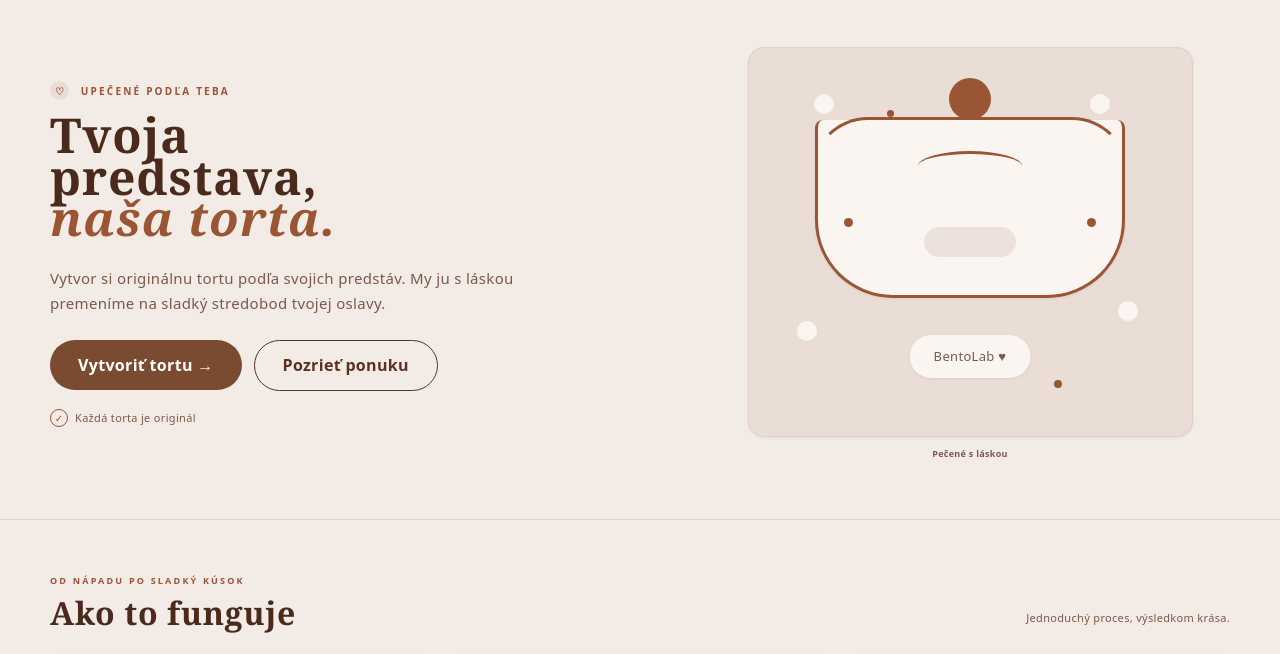
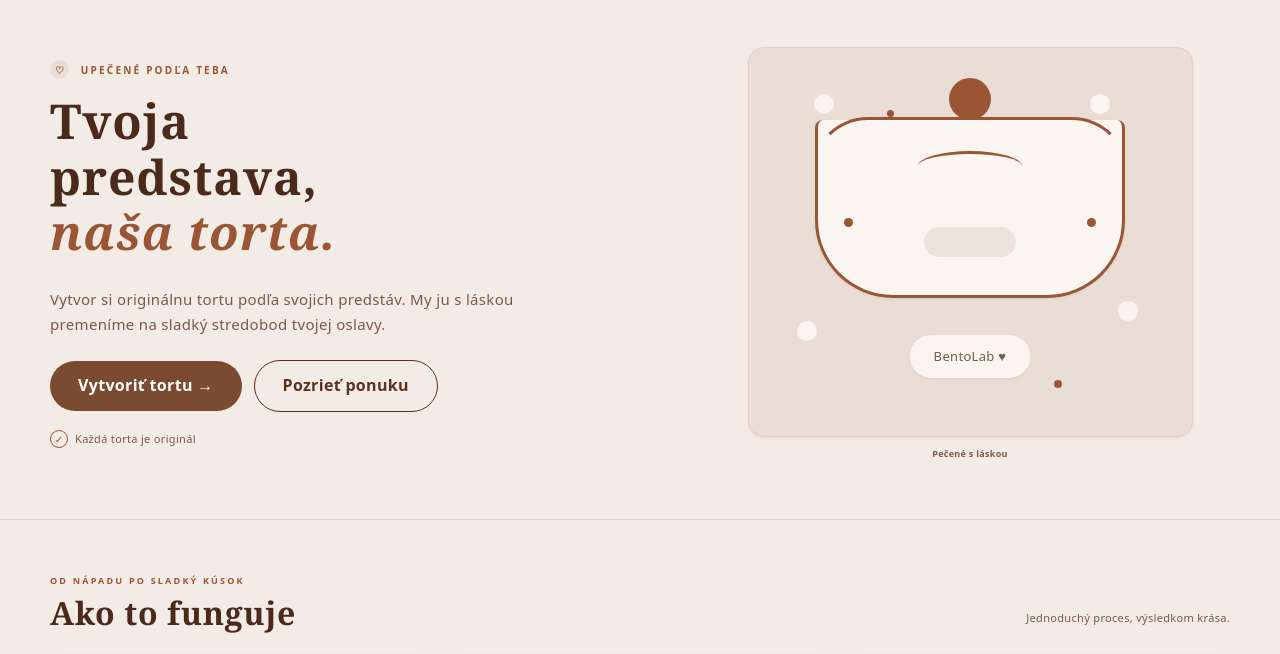
Before and after one commit to khainatska/cukr-re-BentoLab-, a plain HTML site: page index.html in a window 1280 px wide. Shown: the part 67-721 px from the top of the page. Drawn offline with Linux system fonts and the light colour scheme.

Commit message:
Nadpis H1

```diff
--- a/styles.css
+++ b/styles.css
@@ -337,7 +337,7 @@ input::placeholder {
   margin: 0;
   color: var(--text);
   font-size: var(--font-size-h1);
-  line-height: 0.86;
+  line-height: 1.15;
   letter-spacing: var(--letter-spacing);
   font-weight: 700;
 }
```
